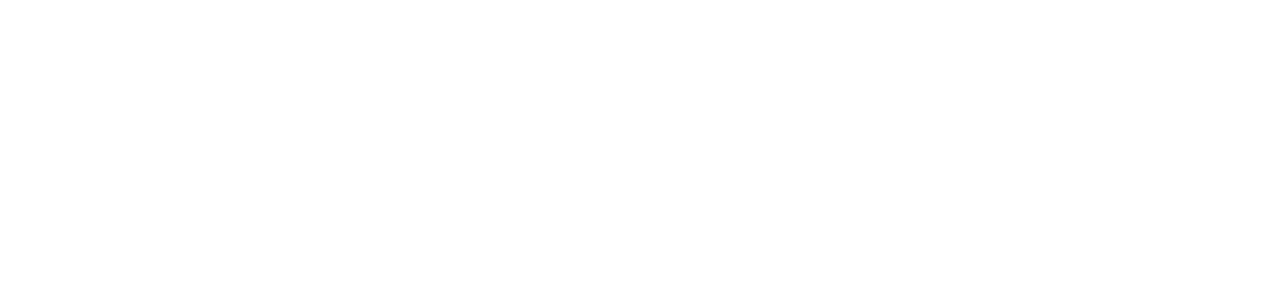
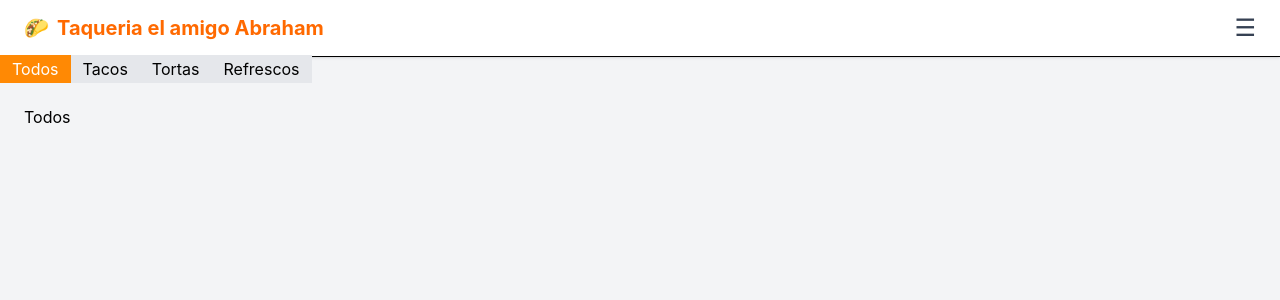
Before and after one commit to Jose-Diaz58/AdminTaco, a React (Vite) app: page /Todos in a window 1280 px wide. Before the commit this address had no page. Shown: the top 300 px of the page. Built offline with nearby package versions, Linux system fonts and the light colour scheme.

Commit message:
Este uno bueno

```diff
--- a/src/components/Datos/Productos.js
+++ b/src/components/Datos/Productos.js
@@ -1,10 +1,72 @@
-import React from 'react'
+import React from "react";
 
-export  const Productos=[
-    {
-        nombre:"Taco"
-    }
+export const Productos = [
+  { tipo: "Taco", carne: "Camaron", Precio: 15, Imagen: "IMAGEN" },
+  {
+    nombre: "Taco Pastor",
+    Precio: 15,
+    Imagen: "IMAGEN",
+  },
+  {
+    nombre: "Taco Asada de Res",
+    Precio: 15,
+    Imagen: "IMAGEN",
+  },
+  {
+    nombre: "Taco Campechano",
+    Precio: 15,
+    Imagen: "IMAGEN",
+  },
+  {
+    nombre: "Taco Asada de cerdo",
+    Precio: 15,
+    Imagen: "IMAGEN",
+  },
+  {
+    nombre: "Taco longaniza",
+    Precio: 15,
+    Imagen: "IMAGEN",
+  },
+  {
+    nombre: "Torda de Asada de Cerdo",
+    Precio: 65,
+    Imagen: "IMAGEN",
+  },
+  {
+    nombre: "Torda de Pastor",
+    Precio: 65,
+    Imagen: "IMAGEN",
+  },
+  {
+    nombre: "Torda de Asada de Res",
+    Precio: 65,
+    Imagen: "IMAGEN",
+  },
+  {
+    nombre: "Torda Campechana",
+    Precio: 65,
+    Imagen: "IMAGEN",
+  },
+  {
+    nombre: "Quesadilla de Pastor",
+    Precio: 35,
+    Imagen: "IMAGEN",
+  },
+  {
+    nombre: "Quesadilla de Asada de Res",
+    Precio: 35,
+    Imagen: "IMAGEN",
+  },
+  {
+    nombre: "Quesadilla de Asada de cerdo",
+    Precio: 35,
+    Imagen: "IMAGEN",
+  },
+  {
+    nombre: "Quesadilla Campechana",
+    Precio: 35,
+    Imagen: "IMAGEN",
+  },
+];
 
-]
-
-//luego lo termino son las 11:45
+//luego lo termino son las 11:45 PD:terminao
--- a/src/components/Header/Header.jsx
+++ b/src/components/Header/Header.jsx
@@ -1,10 +1,15 @@
-import React from 'react';
-
+import React from "react";
+import { NavLink } from "react-router";
 export function Header() {
   return (
-    <header className='flex items-center justify-between px-6 py-3 bg-white border-b shadow-sm'>
-        <div className='flex items-center gap-2 text-orange-500 font-bold text-xl'>🌮<span>Taqueria el amigo ahbram</span></div>
-        <button className='text-2xl text-gray-700 hover:text-orange-500'> ☰</button>
+    <header className="flex items-center justify-between px-6 py-3 bg-white border-b shadow-sm">
+      <div className="flex items-center gap-2 text-orange-500 font-bold text-xl">
+        🌮<span>Taqueria el amigo Abraham</span>
+      </div>
+      <button className="text-2xl text-gray-700 hover:text-orange-500">
+        {" "}
+        ☰
+      </button>
     </header>
   );
 }
--- a/src/layouts/client/ClienteLayout.jsx
+++ b/src/layouts/client/ClienteLayout.jsx
@@ -1,13 +1,52 @@
 import { Header } from "../../components/Header";
+import { NavLink } from "react-router";
 
 export function ClienteLayout({ children }) {
   return (
-   <div className="min-h-screen bg-gray-100">
-  <Header />
-  <main className="p-6">
-    {children}
-  </main>
-</div>
+    <div className="min-h-screen bg-gray-100">
+      <Header />
+      <NavLink
+        to="/Todos"
+        className={({ isActive }) =>
+          isActive
+            ? "bg-orange-400 text-white px-3 py-1"
+            : "bg-gray-200 text-black px-3 py-1 "
+        }
+      >
+        Todos
+      </NavLink>
+      <NavLink
+        to="/Tacos"
+        className={({ isActive }) =>
+          isActive
+            ? "bg-orange-400 text-white px-3 py-1"
+            : "bg-gray-200 text-black px-3 py-1 "
+        }
+      >
+        Tacos
+      </NavLink>
+      <NavLink
+        to="/Tortas"
+        className={({ isActive }) =>
+          isActive
+            ? "bg-orange-400 text-white px-3 py-1"
+            : "bg-gray-200 text-black px-3 py-1 "
+        }
+      >
+        Tortas
+      </NavLink>
+      <NavLink
+        to="/Refrescos"
+        className={({ isActive }) =>
+          isActive
+            ? "bg-orange-400 text-white px-3 py-1"
+            : "bg-gray-200 text-black px-3 py-1 "
+        }
+      >
+        Refrescos
+      </NavLink>
+      <main className="p-6">{children}</main>
+    </div>
   );
 }
 //esta vaina es seria goku
--- a/src/pages/home/Home.jsx
+++ b/src/pages/home/Home.jsx
@@ -1,6 +1,7 @@
 import React from 'react'
 import { useState } from 'react'
 import { Productos } from '../../components/Datos/Productos';
+import { Todos } from './Todos';
 
 export function Home() {
   const [contador, setcontador] = useState(0);
@@ -9,19 +10,17 @@
 const QuitarTaco=()=>setcontador(contador-1)
 
   return (
-   <div >
-    <h1>Precio del taco: $15 c/u</h1>
-    <h2>Tacos pedidos: {contador}</h2>
-    <h2>Total a pagar: {contador*Preciotaco}</h2>
-    <h3>
-      <button  onClick={Vendertaco}
-      className="bg-blue-500 hover:bg-blue-700 text-white font-bold py-2 px-4 rounded">+</button>
-      <button onClick={QuitarTaco}>-</button>
-    </h3>
-    <div>
-      HOLAS ya tengo sueño:recordatorio que tengo que repasar
-    </div>
-    </div>
+    <Todos/>
+  //  <div >
+  //   <h1>Precio del taco: $15 c/u</h1>
+  //   <h2>Tacos pedidos: {contador}</h2>
+  //   <h2>Total a pagar: {contador*Preciotaco}</h2>
+  //   <h3>
+  //     <button  onClick={Vendertaco}
+  //     className="bg-blue-500 hover:bg-blue-700 text-white font-bold py-2 px-4 rounded">+</button>
+  //     <button onClick={QuitarTaco}>-</button>
+  //   </h3>
+  //   </div>
 
   )
 }
--- /dev/null
+++ b/src/pages/home/Refrescos.jsx
@@ -0,0 +1,7 @@
+import React from 'react'
+
+export  function Refrescos() {
+  return (
+    <div>Refrescos</div>
+  )
+}
--- /dev/null
+++ b/src/pages/home/Tacos.jsx
@@ -0,0 +1,10 @@
+import React from 'react'
+import { Productos } from '../../components/Datos/Productos'
+export  function Tacos() {
+    Productos.map((dato)=>console.log(dato.nombre))
+
+    return (
+
+    <div>Tacos</div>
+  )
+}
--- /dev/null
+++ b/src/pages/home/Todos.jsx
@@ -0,0 +1,9 @@
+import React from 'react'
+import { Productos } from '../../components/Datos/Productos'
+
+export  function Todos() {
+  Productos.map((dato)=>console.log(dato))
+  return (
+    <div>Todos</div>
+  )
+}
--- /dev/null
+++ b/src/pages/home/Tortas.jsx
@@ -0,0 +1,7 @@
+import React from 'react'
+
+export function Tortas() {
+  return (
+    <div>Tortas</div>
+  )
+}
--- a/src/pages/home/index.js
+++ b/src/pages/home/index.js
@@ -1 +1,5 @@
+export*from "./Todos"
 export * from "./Home"
+export*from "./Tacos"
+export*from "./Tortas"
+export*from "./Refrescos"
--- a/src/routes/Rutas.jsx
+++ b/src/routes/Rutas.jsx
@@ -1,6 +1,6 @@
 import React from 'react';
 import {Routes,Route} from "react-router";
-import {Home, Manager} from "../pages";
+import {Home, Manager, Tacos,Tortas,Refrescos,Todos} from "../pages";
 import {ClienteLayout, AdminLayout} from "../layouts";
 
 export function Rutas() {
@@ -14,6 +14,10 @@
   return (
     <Routes>
       <Route path= '' element={LoadedLayout(ClienteLayout,Home)}/>
+      <Route path='/Todos' element={LoadedLayout(ClienteLayout,Todos)}/>
+      <Route path='/Tacos' element={LoadedLayout(ClienteLayout,Tacos)}/>
+      <Route path="/Tortas" element={LoadedLayout(ClienteLayout,Tortas)}/>
+      <Route path="/Refrescos" element={LoadedLayout(ClienteLayout,Refrescos)}/>
       <Route path= '/Manager' element={LoadedLayout(AdminLayout,Manager)}/>
     </Routes>
   )
```
